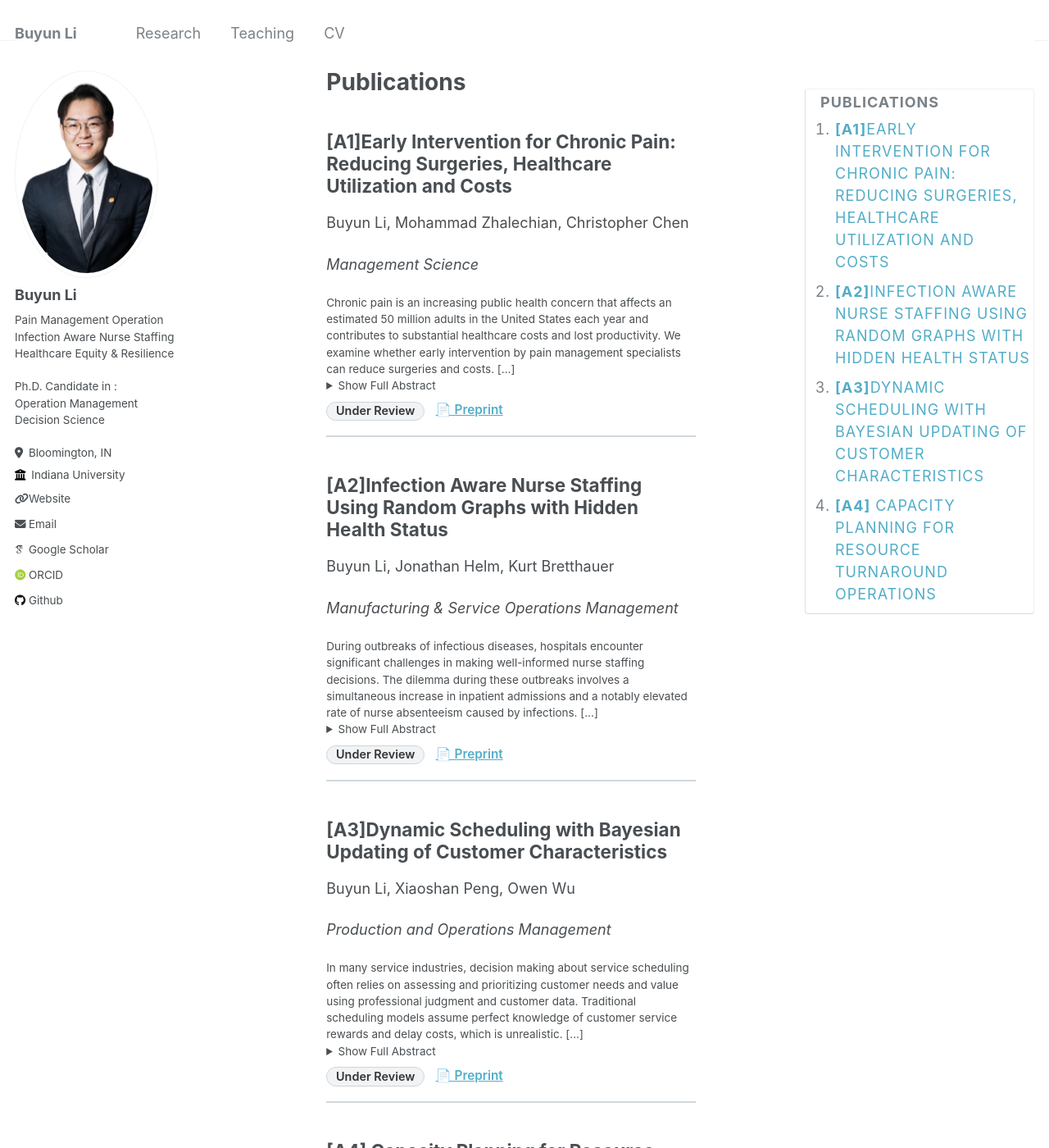
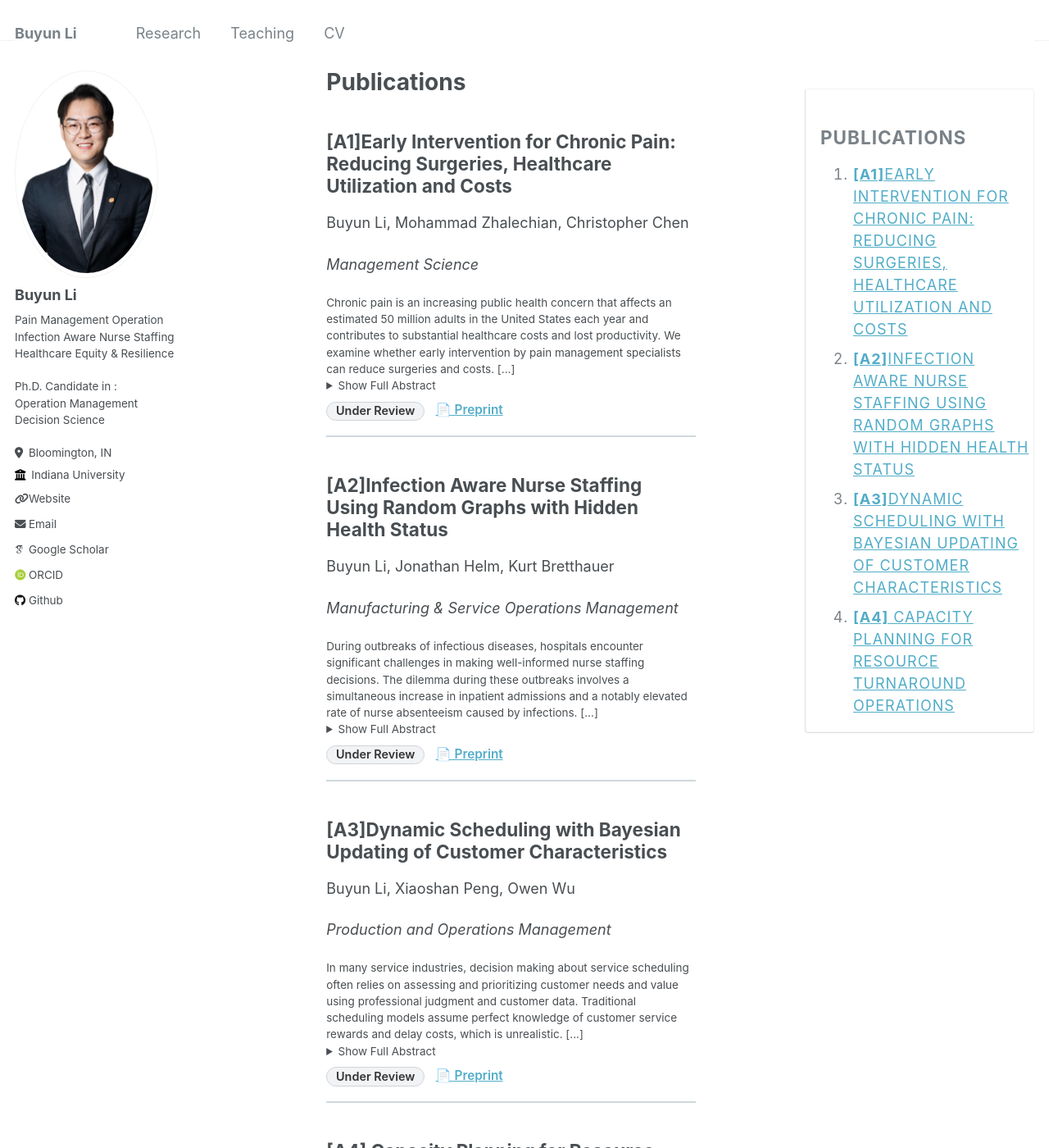
Before and after one commit to BuyunLi/BuyunLi.github.io, a Jekyll site: the page built from _pages/publications.md, in a window 1280 px wide and 1400 px high. Shown: the whole window at 82% size. Built offline with Jekyll 4.4.1, drawn with Linux system fonts in a browser that asks for light colours; some web fonts are replaced.

Commit message:
Update _custom.scss

```diff
--- a/_sass/_custom.scss
+++ b/_sass/_custom.scss
@@ -1,86 +1,23 @@
-/* Stronger, clearer separators for archive items */
-.archive .archive__item {
-  border-bottom: 2px solid #cfd8dc; /* thicker, higher-contrast */
-  padding-bottom: 1rem;
-  margin-bottom: 1.25rem;
-}
-.archive .archive__item:last-child {
-  border-bottom: 0;
-}
-
-/* Optional: slightly larger title for readability */
-.archive .archive__item-title {
-  margin-bottom: 0.35rem;
-}
-
-/* Optional: subtle hover to help scanning */
-.archive .archive__item:hover {
-  background: rgba(0,0,0,0.015);
-}
-
-/* Two-column layout: content + right TOC */
-.with-toc {
-  display: grid;
-  grid-template-columns: 1fr minmax(220px, 280px);
-  gap: 2rem;
-}
-
-/* Right-side, sticky TOC */
-.toc--right {
-  position: sticky;
-  top: 6rem;              /* adjust to your header height */
-  align-self: start;
-  max-height: calc(100vh - 6rem);
-  overflow: auto;
-  padding-left: 1rem;
-  border-left: 1px solid #e0e0e0;
-}
-.toc__title {
-  font-size: 1rem;
-  margin: 0.25rem 0 0.5rem;
-}
-.toc__list {
-  margin: 0;
-  padding-left: 1rem;
-  list-style: decimal;
-}
-.toc__list a {
-  text-decoration: none;
-}
-.toc__list a:hover {
-  text-decoration: underline;
-}
-
-/* Smooth scrolling (nice touch) */
-html {
-  scroll-behavior: smooth;
-}
-/* Three-column layout: sidebar | content | right TOC */
+/* --- Layout: three columns (sidebar | content | right TOC) --- */
 #main.with-toc {
   display: grid;
   grid-template-columns: minmax(240px, 320px) 1fr minmax(220px, 280px);
   gap: 2rem;
   align-items: start;
 }
-
-/* Map children to columns explicitly */
-#main.with-toc > .sidebar {        /* Minimal Mistakes sidebar include */
-  grid-column: 1;
-}
-#main.with-toc > .archive {        /* your main publications content */
-  grid-column: 2;
-}
-#main.with-toc > .toc--right {     /* the catalog/TOC aside */
+#main.with-toc > .sidebar { grid-column: 1; }
+#main.with-toc > .archive { grid-column: 2; }
+#main.with-toc > .toc--right {
   grid-column: 3;
   position: sticky;
-  top: 6rem;                        /* adjust for your header height */
+  top: 6rem; /* adjust if your header height differs */
   max-height: calc(100vh - 6rem);
   overflow: auto;
   padding-left: 1rem;
   border-left: 1px solid #e0e0e0;
 }
 
-/* Optional: mobile—stack everything, TOC below content */
+/* Mobile: stack */
 @media (max-width: 980px) {
   #main.with-toc {
     grid-template-columns: 1fr;
@@ -98,15 +35,18 @@ html {
   }
 }
 
-/* Distinct separators for each publication item */
+/* Smooth scrolling for TOC links */
+html { scroll-behavior: smooth; }
+
+/* --- Publication item styling --- */
 .archive .archive__item {
-  border-bottom: 2px solid #cfd8dc;
+  border-bottom: 2px solid #cfd8dc; /* clearer separator */
   padding-bottom: 1rem;
   margin-bottom: 1.25rem;
 }
 .archive .archive__item:last-child { border-bottom: 0; }
 
-/* Footer row: status + links line up nicely */
+/* Footer row (status + links) */
 .pub__footer {
   margin-top: 0.5rem;
   display: flex;
@@ -115,28 +55,32 @@ html {
   flex-wrap: wrap;
 }
 
-/* Status pill */
+/* Status pill: unified neutral look */
 .pub__status {
   display: inline-block;
   font-size: 0.8rem;
   font-weight: 600;
   padding: 0.25em 0.75em;
-  border-radius: 999px;   /* makes it pill-shaped */
+  border-radius: 999px;
   line-height: 1;
-  background: #f1f3f5;    /* subtle gray background */
+  background: #f1f3f5;
   color: #333;
   border: 1px solid #d0d5da;
 }
 
-/* Optionally, make accepted/published slightly highlighted */
-.pub__status:contains("Accepted"),
-.pub__status:contains("Published"),
-.pub__status:contains("In Press") {
+/* Optional: slightly highlight positive end-states */
+.pub__status-positive {
   background: #e8f5e9;
   border-color: #c8e6c9;
   color: #256029;
 }
-/* Preprint link: visible and consistent */
+
+/* If you want Accepted/Published/In Press green, uncomment:
+.pub__status:has(:where()){} isn’t widely supported in older browsers.
+Instead, you can wrap those with an extra class in Liquid if desired.
+*/
+
+/* Preprint link */
 .pub__link {
   font-size: 0.85rem;
   font-weight: 600;
```
